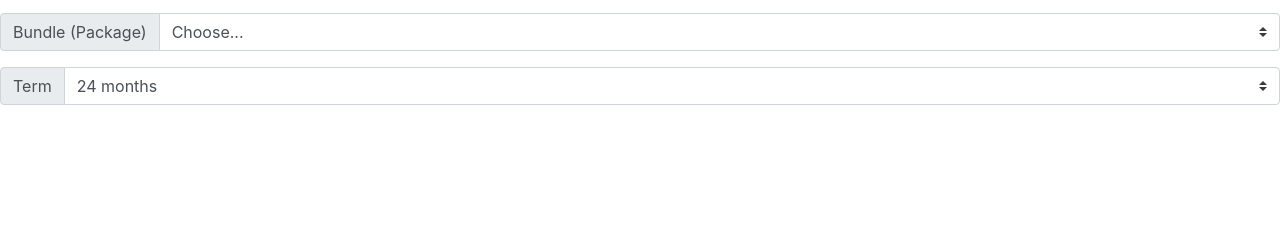
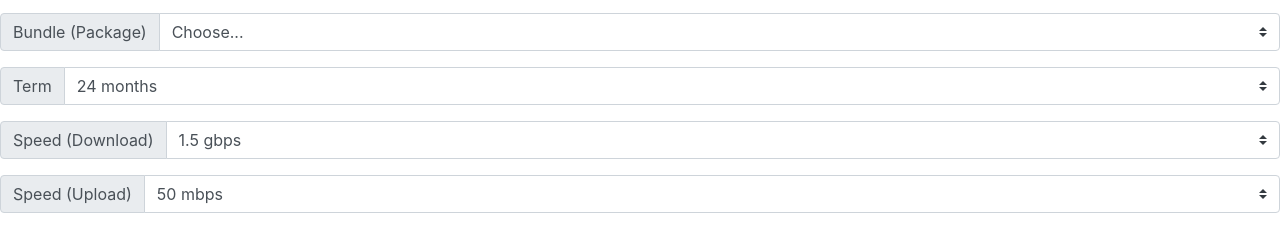
Before and after one commit to shoc71/cya, a plain HTML site: page index.html in a window 1280 px wide. Shown: the part 87-338 px from the top of the page. Drawn offline with nearby package versions, Linux system fonts and the light colour scheme.

Commit message:
Update index.html

```diff
--- a/index.html
+++ b/index.html
@@ -60,6 +60,29 @@
         <option value="month">Month-to-Month</option>
       </select>
     </div>
+
+    <div class="input-group mb-3">
+      <div class="input-group-prepend">
+        <label for="inputGroupSelect03" class="input-group-text">Speed (Download)</label>
+      </div>
+      <select id="inputGroupSelect03" class="custom-select">
+        <option selected value="1.5">1.5 gbps</option>
+        <option value="2">2 gbps</option>
+        <option value="2.5">2.5 gbps</option>
+      </select>
+    </div>
+
+    <div class="input-group mb-3">
+      <div class="input-group-prepend">
+        <label for="inputGroupSelect04" class="input-group-text">Speed (Upload)</label>
+      </div>
+      <select id="inputGroupSelect04" class="custom-select">
+        <option selected value="50">50 mbps</option>
+        <option value="2">2 gbps</option>
+        <option value="2.5">2.5 gbps</option>
+      </select>
+    </div>
+
     <script
       src="https://code.jquery.com/jquery-3.2.1.slim.min.js"
       integrity="sha384-KJ3o2DKtIkvYIK3UENzmM7KCkRr/rE9/Qpg6aAZGJwFDMVNA/GpGFF93hXpG5KkN"
```
